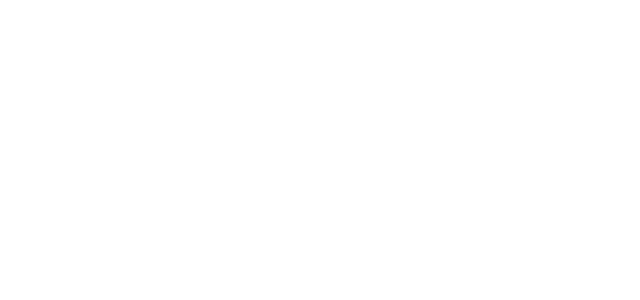
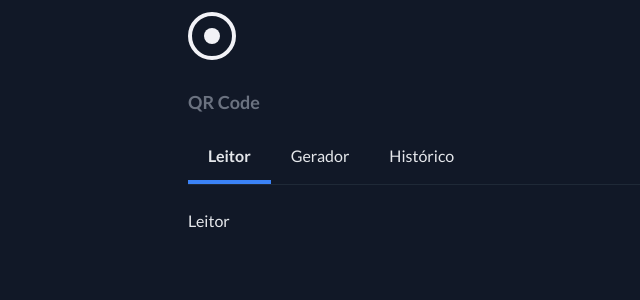
Before and after one commit to DarkTechLC/all-in-one, a React (Vite) app: page /qrcode in a window 1280 px wide. Shown: the top 300 px of the page, without its empty margins (84-724 px from the left). Built offline with nearby package versions, Linux system fonts and the light colour scheme.

Commit message:
feat: creates base of QR Code page

```diff
--- a/src/App.tsx
+++ b/src/App.tsx
@@ -1,5 +1,22 @@
+import { BrowserRouter, Switch, Route } from 'react-router-dom';
+
+import { Container } from './components/Container';
+import { Navbar } from './components/Navbar';
+import { QRCode } from './pages/QRCode';
+
 import './index.css';
 
 export default function App() {
-  return <div></div>;
+  return (
+    <BrowserRouter>
+      <Container>
+        <Navbar />
+
+        <Switch>
+          <Route path="/" exact component={() => <h1>Home</h1>} />
+          <Route path="/qrcode" component={QRCode} />
+        </Switch>
+      </Container>
+    </BrowserRouter>
+  );
 }
--- a/src/index.css
+++ b/src/index.css
@@ -1,6 +1,12 @@
 @tailwind base;
 @tailwind components;
 @tailwind utilities;
+
+@layer utilities {
+  .scrollbar-none::-webkit-scrollbar {
+    @apply hidden;
+  }
+}
 
 * {
   font-family: 'Lato', -apple-system, BlinkMacSystemFont, 'Segoe UI', 'Roboto',
--- /dev/null
+++ b/src/pages/QRCode/index.tsx
@@ -0,0 +1,23 @@
+import { AppRoute, AppTemplate } from '../../templates/AppTemplate';
+
+const routes: AppRoute[] = [
+  {
+    label: 'Leitor',
+    path: '/qrcode',
+    component: () => <h1>Leitor</h1>,
+  },
+  {
+    label: 'Gerador',
+    path: '/qrcode/generator',
+    component: () => <h1>Gerador</h1>,
+  },
+  {
+    label: 'Histórico',
+    path: '/qrcode/history',
+    component: () => <h1>Histórico</h1>,
+  },
+];
+
+export function QRCode() {
+  return <AppTemplate title="QR Code" routes={routes} />;
+}
```
